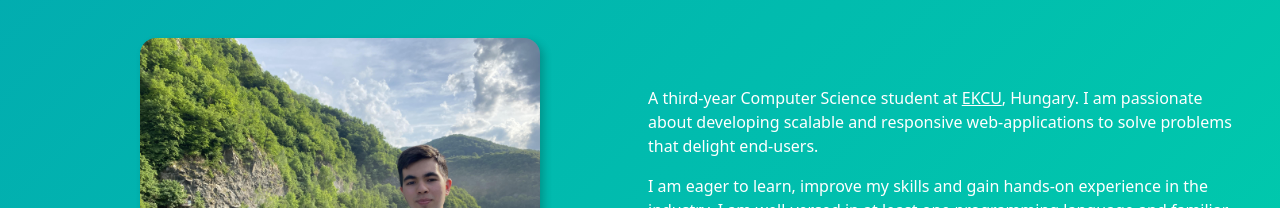
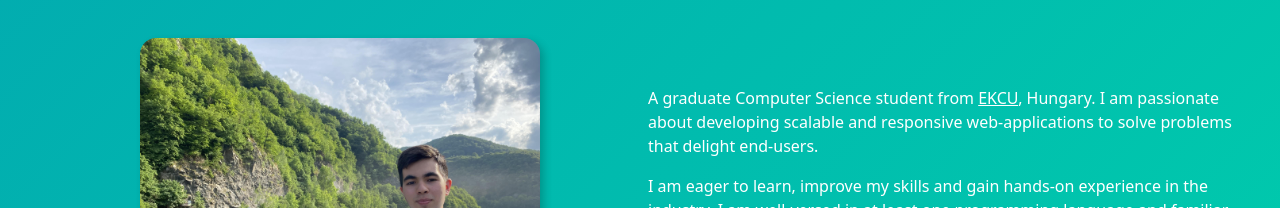
Before and after one commit to Yslamguly/My_portfolio, a React (Create React App) app: page / in a window 1280 px wide. Shown: the part 960-1168 px from the top of the page. Built offline with nearby package versions, Linux system fonts and the light colour scheme.

Commit message:
update info

```diff
--- a/src/components/About/About.js
+++ b/src/components/About/About.js
@@ -8,7 +8,7 @@ import Fade from 'react-reveal/Fade';
 
 const About = ({titleName}) => {
     return (
-        <section id={'about'}>
+        <section id={'about'} className={'animate__animated animate__slideInLeft animate__delay-1s'}>
             <div className="mw9 center ph3-ns">
                 <div className="cf ph2-ns">
                     <div className="fl w-100 pa2">
@@ -28,7 +28,7 @@ const About = ({titleName}) => {
                         <div className="fl w-100 w-50-ns pa2">
                             <Slide bottom cascade>
                                 <div className="pt5-ns pt3-m pt0-m tl-ns tc lh-copy ">
-                                    <p className={'pt3 white'}>A third-year Computer Science student at <a
+                                    <p className={'pt3 white'}>A graduate Computer Science student from <a
                                         href={'https://uni-eszterhazy.hu'}
                                         className={'link white di dim underline'}>EKCU</a>, Hungary. I am passionate
                                         about
--- a/src/components/Landing/Landing.js
+++ b/src/components/Landing/Landing.js
@@ -7,7 +7,7 @@ const Landing = () => {
         <section>
             <div className={'container fw7 pt5  pl3 pr3 font'}>
                 <h1 className={'tl ml3 pr6 animate__animated animate__slideInLeft animate__slow'}>Hi, my name is <span className={'light-green'}>Yslamguly</span>
-                    <br/>I'm a CS student. <br/>
+                    <br/>I'm a software developer. <br/>
                     <span className={'about-me-link'}>
                         <a className={'light-green ba bw1 pr1 pl1 tc mt3 ml3 h-100 dib link ' +
                         'hover-bg-light-green hover-white ' +
```
